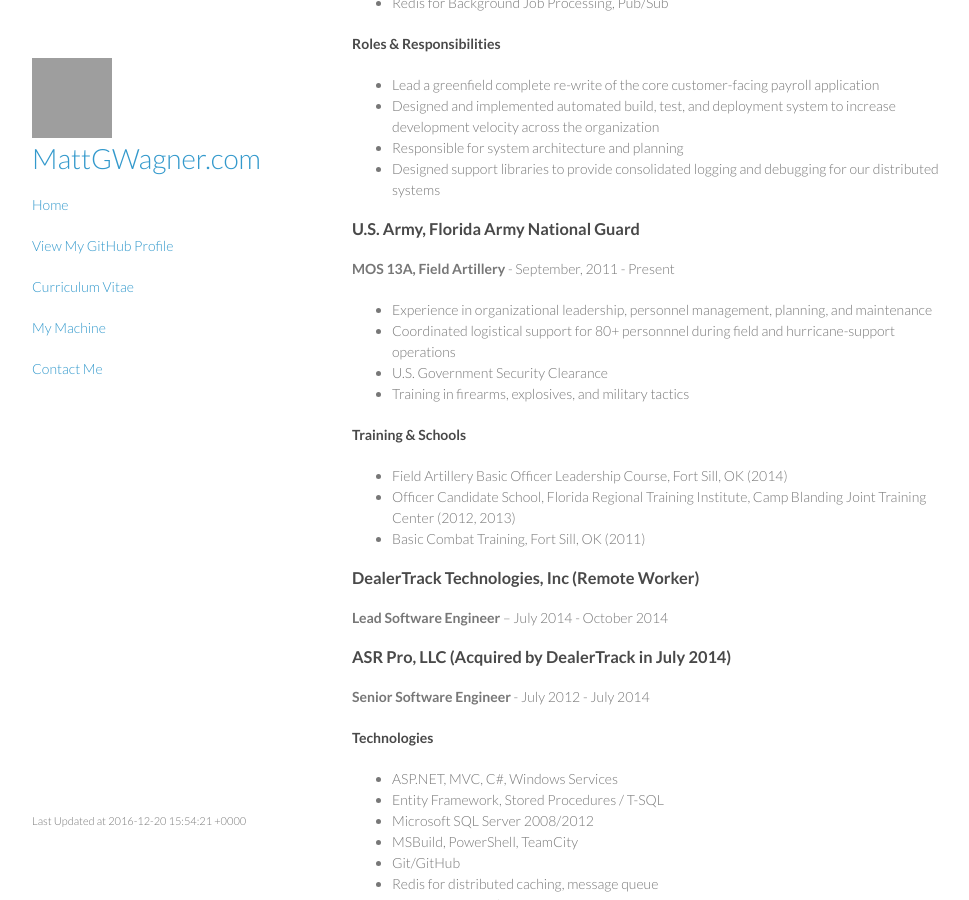
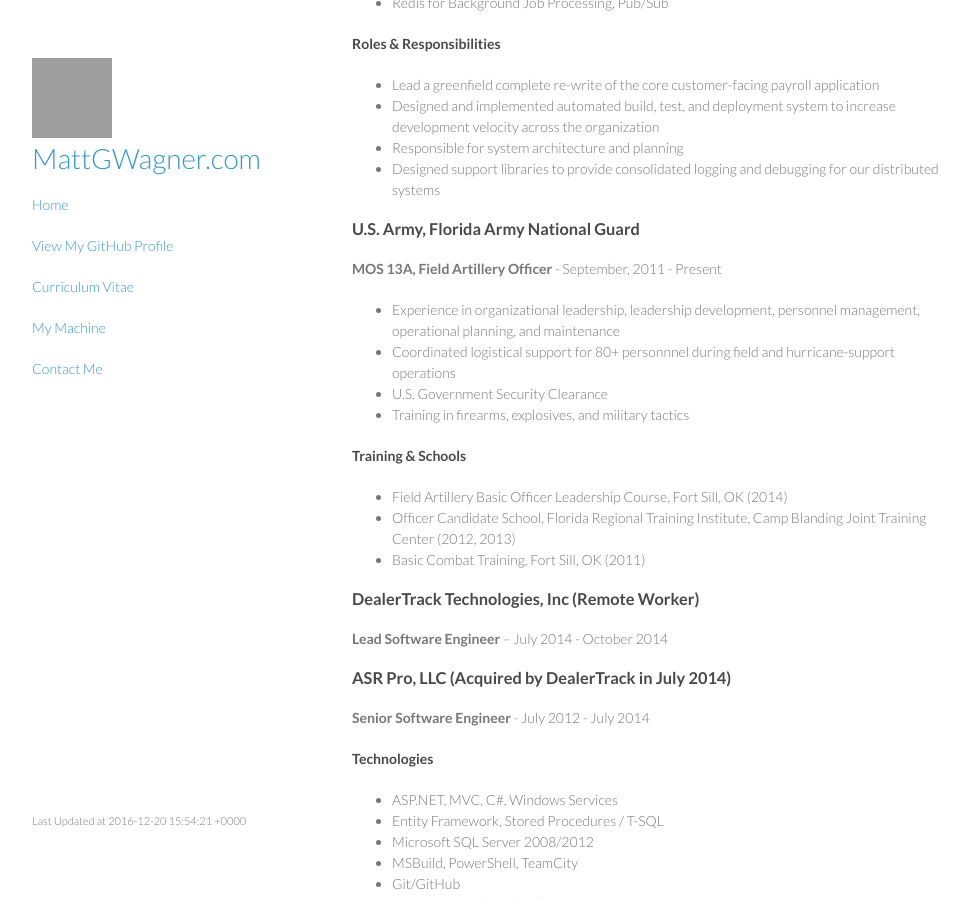
Before and after one commit to mattgwagner/mattgwagner, a Jekyll site: the page built from cv.md, in a window 1280 px wide and 900 px high, scrolled down 909 px. Shown: the whole window, without its empty margins (148-1117 px from the left). Built offline with Jekyll 4.4.1, drawn with Linux system fonts in a browser that asks for light colours; grey boxes are pictures that could not be loaded.

Commit message:
Update cv.md

```diff
--- a/cv.md
+++ b/cv.md
@@ -53,9 +53,9 @@ title: Matt G. Wagner - Curriculum Vitae
 * Designed support libraries to provide consolidated logging and debugging for our distributed systems
 
 ### U.S. Army, Florida Army National Guard
-**MOS 13A, Field Artillery** - September, 2011 - Present
+**MOS 13A, Field Artillery Officer** - September, 2011 - Present
 
-* Experience in organizational leadership, personnel management, planning, and maintenance
+* Experience in organizational leadership, leadership development, personnel management, operational planning, and maintenance
 * Coordinated logistical support for 80+ personnnel during field and hurricane-support operations
 * U.S. Government Security Clearance
 * Training in firearms, explosives, and military tactics
```
